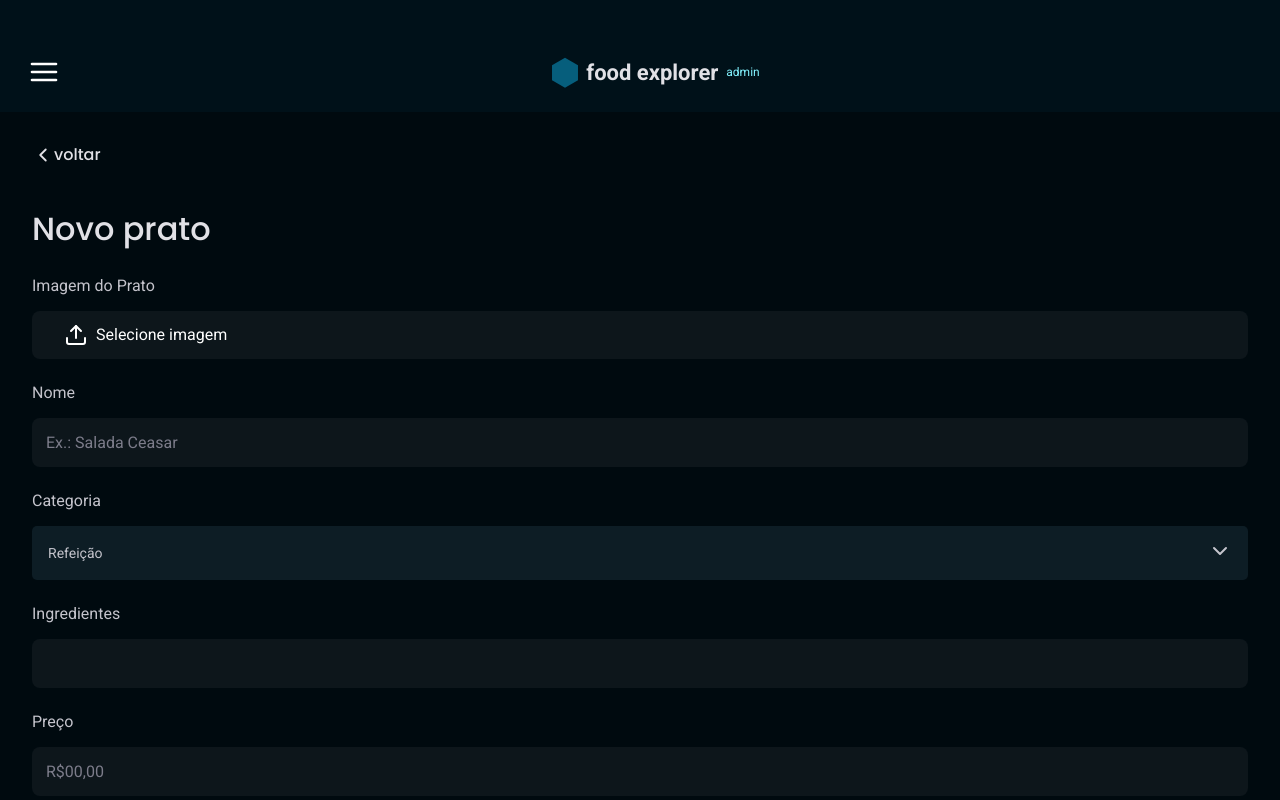
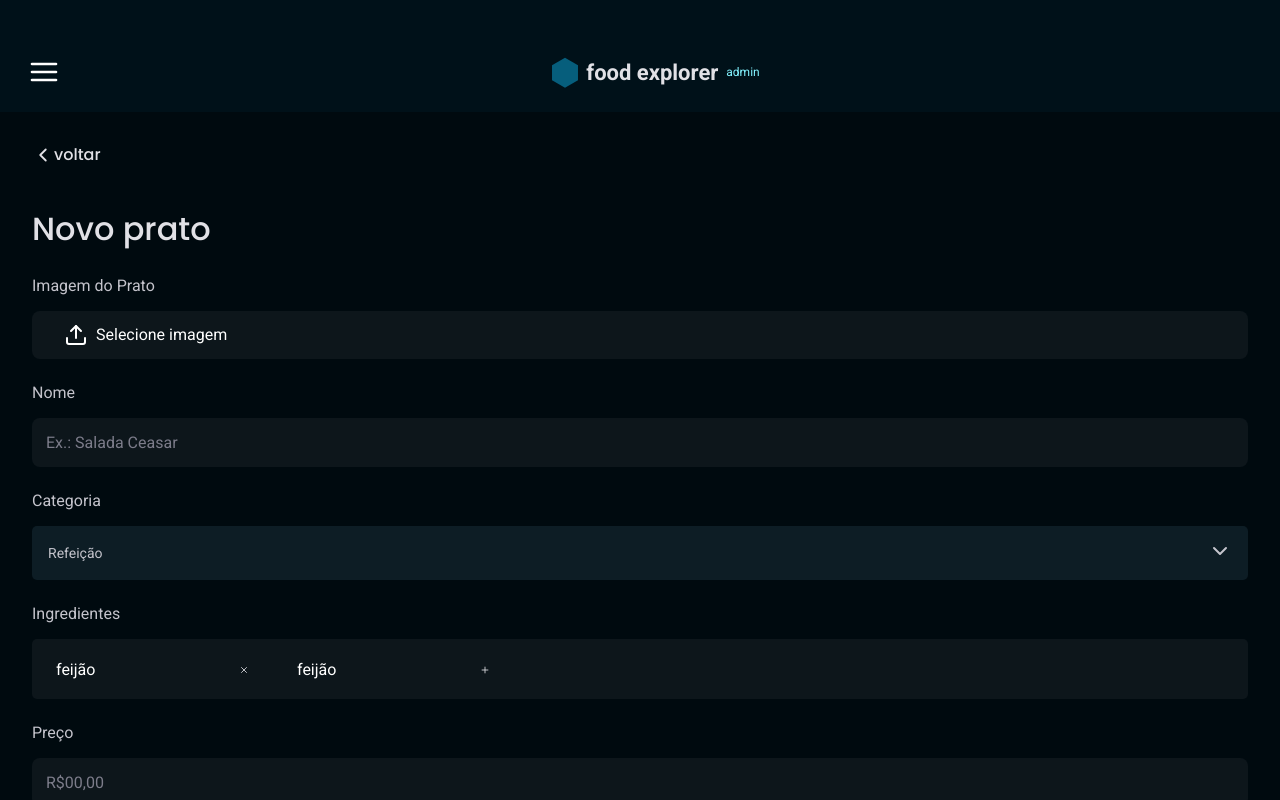
Before and after one commit to brunaporato/front-foodexplorer, a React (Vite) app: page / in a window 1280 px wide. Shown: the top 800 px of the page. Built offline with nearby package versions, Linux system fonts and the light colour scheme.

Commit message:
add: new ingredients component

```diff
--- /dev/null
+++ b/src/components/NewIngredient/index.jsx
@@ -0,0 +1,21 @@
+import { Container } from "./styles";
+
+import { FiPlus, FiX } from "react-icons/fi";
+
+export function NewIngredient({ isNew, value, onClick, ...rest}) {
+
+return (
+  <Container isNew={isNew}>
+    <input
+      type="text"
+      value={value}
+      readOnly={!isNew}
+      {...rest}
+    />
+
+    <button type="button" onClick={onClick}>
+      {isNew ? <FiPlus size={10} /> : <FiX size={10} />}
+    </button>
+  </Container>
+)
+}
--- /dev/null
+++ b/src/components/NewIngredient/styles.js
@@ -0,0 +1,38 @@
+import styled from "styled-components";
+
+export const Container = styled.div`
+  display: flex;
+  align-items: center;
+
+  width: fit-content;
+
+  background-color: ${({ theme, isNew }) => { isNew ? "none" : theme.colors.light_600}};
+  color: ${({ theme, isNew }) => { isNew ? theme.colors.light_500 : theme.colors.light_100}};
+
+  border: ${({ theme, isNew }) => { isNew ? `1px dashed ${theme.colors.light_500}` : "none"}};
+  border-radius: .8rem;
+
+  padding: 1rem 1.6rem;
+
+
+  button {
+    background: none;
+    border: none;
+  }
+
+  input {
+    height: 3.2rem;
+    width: 100%;
+
+    background: none;
+    border: none;
+
+    color: ${({ theme }) => theme.colors.light_100};
+    font-family: 'Roboto', serif;
+
+
+    &::placeholder {
+      color: ${({ theme }) => theme.colors.light_500};
+    }
+  }
+`
--- a/src/pages/New/index.jsx
+++ b/src/pages/New/index.jsx
@@ -4,6 +4,7 @@ import { InputDishInfo } from "../../components/InputDishInfo";
 import { Header } from "../../components/Header";
 import { Footer } from "../../components/Footer";
 import { Button } from "../../components/Button";
+import { NewIngredient } from "../../components/NewIngredient";
 
 import { FiChevronLeft, FiChevronDown, FiUpload } from "react-icons/fi";
 
@@ -46,7 +47,10 @@ export function New() {
 
         <div className="input-wrapper">
           <label htmlFor="ingredients">Ingredientes</label>
-          <InputDishInfo id="ingredients" type="text" />
+          <div className="ingredients">
+            <NewIngredient value="feijão" />
+            <NewIngredient value="feijão" isNew/>
+          </div>
         </div>
 
         <div className="input-wrapper">
--- a/src/pages/New/styles.js
+++ b/src/pages/New/styles.js
@@ -96,6 +96,18 @@ export const Container = styled.div`
         }
       }
 
+      .ingredients {
+        background: ${({ theme }) => theme.colors.dark_800};
+        border-radius: .5rem;
+
+        padding: .4rem .8rem;
+        display: flex;
+        gap: 1.6rem;
+
+
+        width: 100%;
+      }
+
       > textarea {
         background: ${({ theme }) => theme.colors.dark_800};
         padding: 1.4rem;
```
